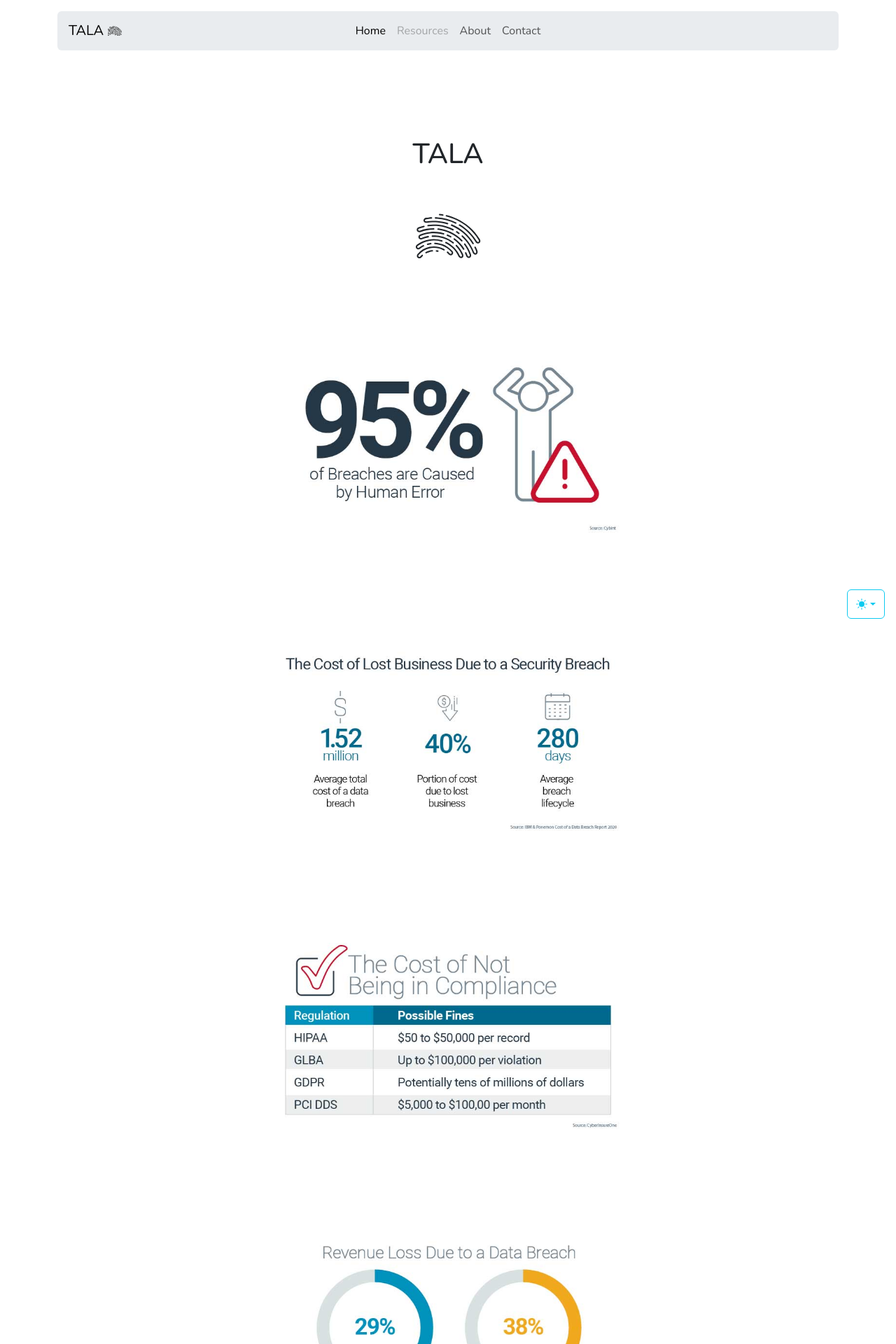
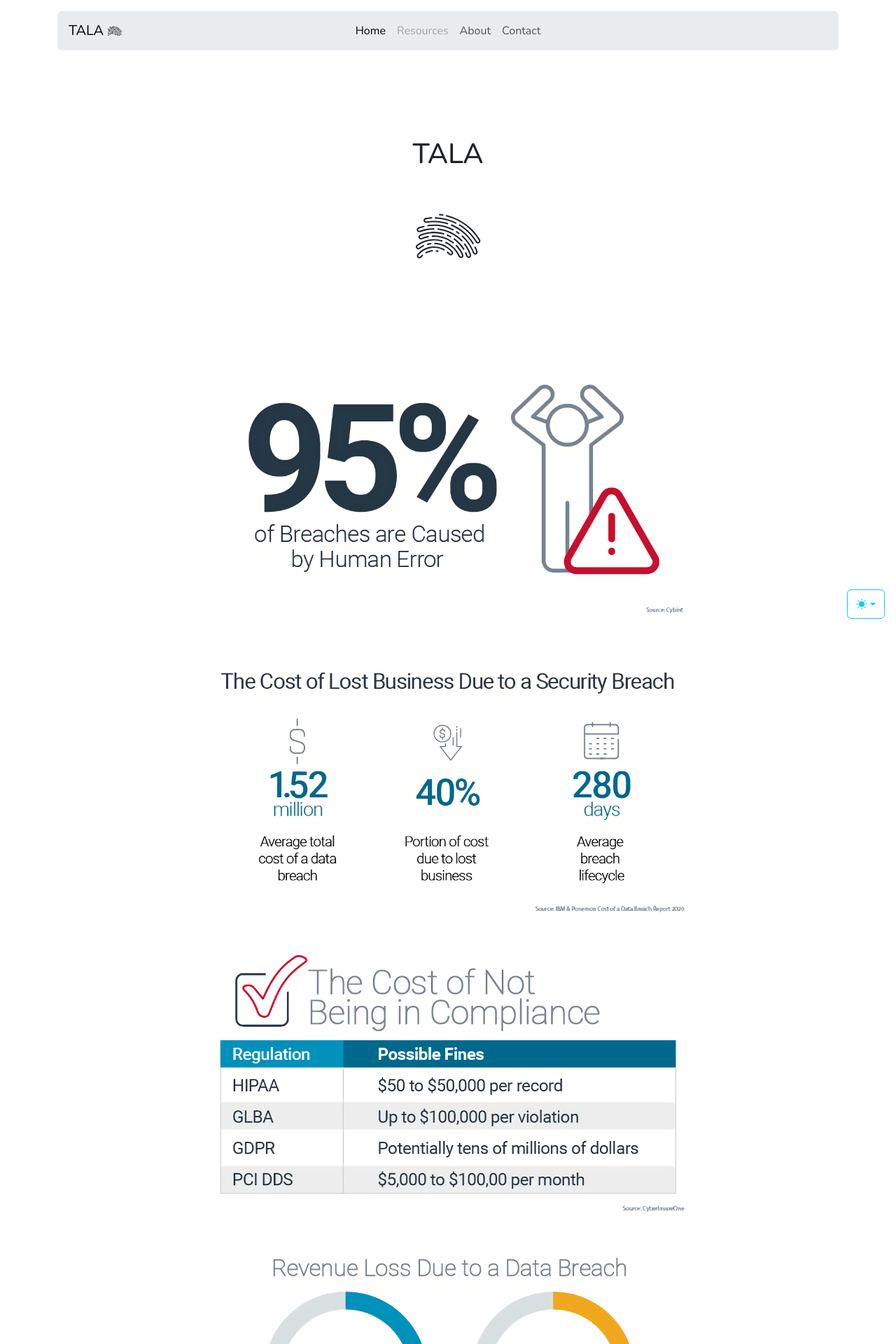
Before and after one commit to tala-it3/website, a Jekyll site: the page built from index.html, in a window 1280 px wide. Shown: the top 1920 px of the page at 70% size. Built offline with Jekyll 4.4.1, drawn with Linux system fonts in a browser that asks for light colours.

Commit message:
added info graphics on main page

```diff
--- a/assets/styles/main.css
+++ b/assets/styles/main.css
@@ -17,6 +17,20 @@
 .btn-light:focus {
   color: #333;
   text-shadow: none; /* Prevent inheritance from `body` */
+}
+
+/*
+ * Image Inverter
+ */
+[data-bs-theme=dark] img.inverter {
+  -webkit-filter: invert(1);
+  filter: invert(1);
+}
+[data-bs-theme=light] img.inverter {
+  mix-blend-mode: darken;
+}
+img.inverter {
+  mix-blend-mode: screen;
 }
 
 /*
--- a/index.html
+++ b/index.html
@@ -1,14 +1,18 @@
 ---
 layout: main
 ---
-<div class="container text-center">
+<div class="container text-center pb-5 mb-5">
         <h1 class="my-5">{{ site.name }}</h1>
         <svg class="bi" height=90 aria-hidden="true"><use xlink:href="#logo"></use></svg>
     </div>
-{% for image in site.static_files %} {% if image.path contains "/assets/images/misc" %}
-    <div class="px-4 py-5 my-5 text-center">
-        <div class="col-lg-6 mx-auto">
-            <img src="{{ image.path }}" width="500rem" class="rounded mx-auto d-block" alt="Information Image">
+    {% for image in site.static_files %} {% if image.path contains "/assets/images/misc/info" %}
+    <div class="px-4 py-2 m-3 text-center">
+        <div class="mx-auto">
+            <img src="{{ image.path }}" width="700rem" class="rounded mw-100 mx-auto d-block{% if image.path contains '/assets/images/misc/info-dynamic' %} inverter{% endif %}" alt="Information Image">
         </div>
     </div>
-{% endif %} {% endfor %}
+    {% endif %} {% endfor %}
+    <div class="container text-center py-5 my-5">
+        <h1 class="my-5">{{ site.name }}</h1>
+        <svg class="bi" height=90 aria-hidden="true"><use xlink:href="#logo"></use></svg>
+    </div>
```
Also changed, not shown: assets/images/misc/info-1.jpg (deleted), assets/images/misc/info-2.jpg (deleted), assets/images/misc/info-3.jpg (deleted), assets/images/misc/info-4.jpg (deleted), assets/images/misc/info-5.jpg (deleted), assets/images/misc/info-6.jpg (deleted), assets/images/misc/info-7.jpg (deleted), assets/images/misc/info-dynamic-1.png (added), assets/images/misc/info-dynamic-2.png (added), assets/images/misc/info-dynamic-3.png (added), assets/images/misc/info-dynamic-4.png (added), assets/images/misc/info-dynamic-5.png (added), assets/images/misc/info-dynamic-6.png (added), assets/images/misc/info-static-1.png (added).
